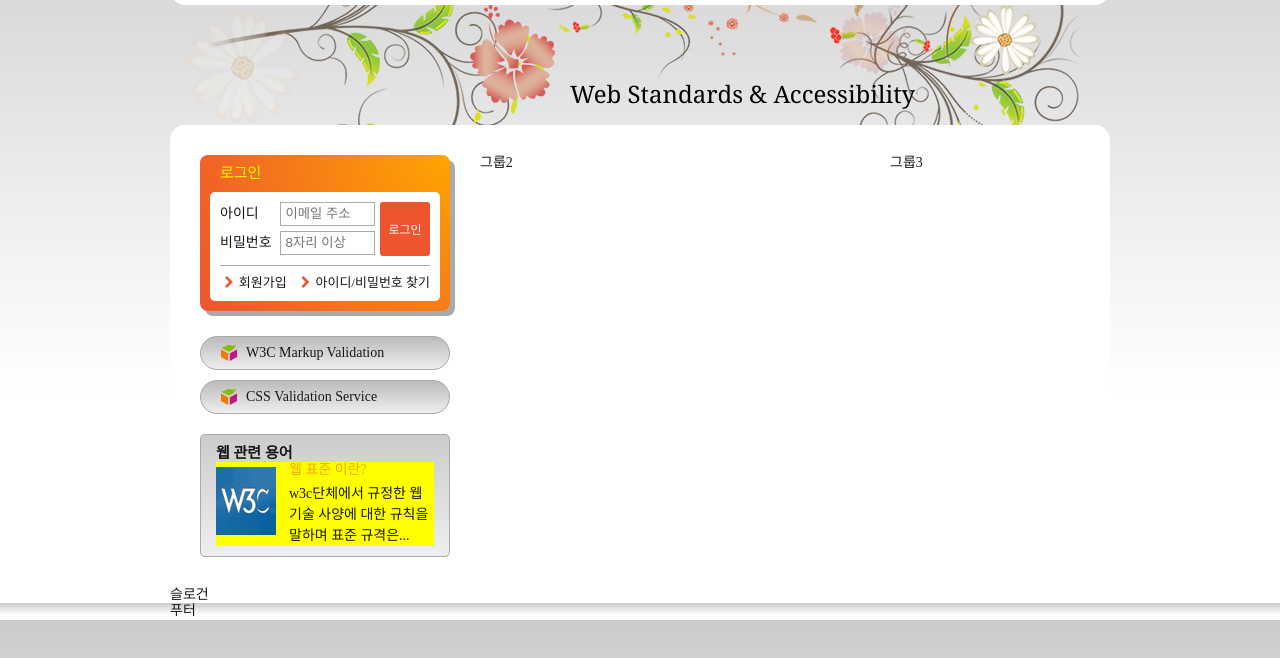
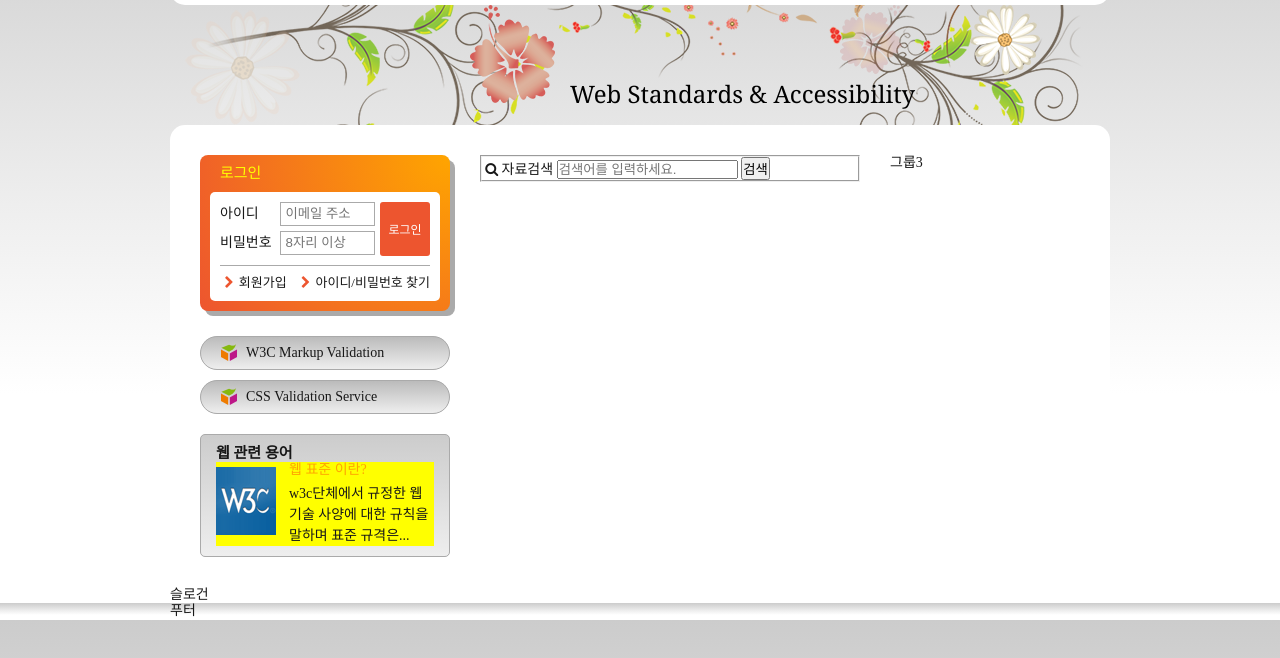
Before and after one commit to Barise/webcafe, a plain HTML site: page index.html in a window 1280 px wide. Shown: the part 136-794 px from the top of the page. Drawn offline with Linux system fonts and the light colour scheme; a web font is replaced by a local one.

Commit message:
검색 폼 완성

```diff
--- a/index.html
+++ b/index.html
@@ -180,7 +180,19 @@
             </dl>
           </section>
         </div>
-        <div class="group group2">그룹2</div>
+        <div class="group group2">
+          <section class="search">
+            <h2 class="readable-hidden">검색</h2>
+            <form action="https://fomspree.io/qkfltp01@naver.com" method="POST" class="search-form">
+              <fieldset>
+                <legend>검색 폼</legend>
+                <label for="search" class="icon-search">자료검색</label>
+                <input type="search" id="search" required placeholder="검색어를 입력하세요." name="search">
+                <button type="submit" class="btn-search">검색</button>
+              </fieldset>
+            </form>
+          </section>
+        </div>
         <div class="group group3">그룹3</div>
       </main>
       <article class="slogan">슬로건</article>
```
